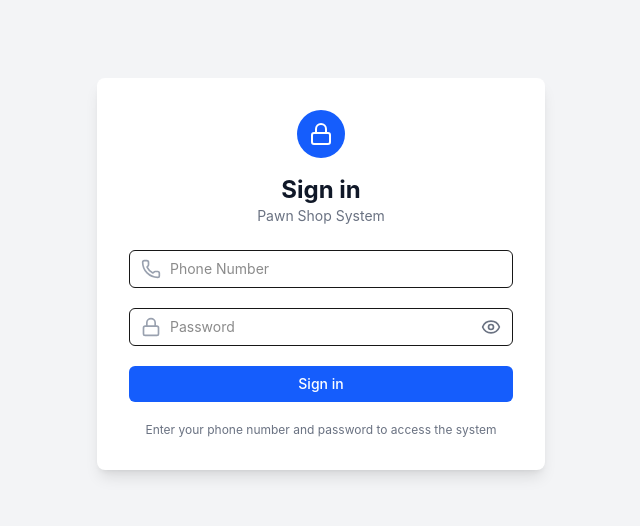
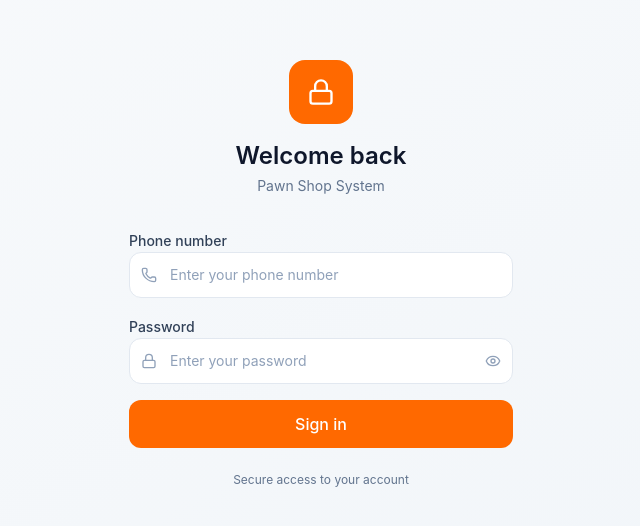
Before and after one commit to chestharas/pawn_shop_frontend, a Next.js app: page /login in a window 1280 px wide. Shown: the part 126-652 px from the top of the page, without its empty margins (319-959 px from the left). Built offline with nearby package versions, Linux system fonts and the light colour scheme; no server answers.

Commit message:
nextidfect

```diff
--- a/src/app/login/page.tsx
+++ b/src/app/login/page.tsx
@@ -3,7 +3,7 @@
 import { useState, useEffect } from 'react';
 import { useRouter } from 'next/navigation';
 import { useAuth } from '@/lib/auth';
-import { Eye, EyeOff, Lock, Phone } from 'lucide-react';
+import { Eye, EyeOff, Phone, Lock } from 'lucide-react';
 import { config } from '@/lib/config';
 
 export default function LoginPage() {
@@ -17,8 +17,11 @@ export default function LoginPage() {
   const router = useRouter();
 
   useEffect(() => {
-    if (isAuthenticated) router.push('/system');
-  }, [isAuthenticated, router]);
+    if (isAuthenticated) {
+      // Use window.location instead of router to avoid DOM conflicts
+      window.location.href = '/system';
+    }
+  }, [isAuthenticated]);
 
   const handleSubmit = async (e: React.FormEvent) => {
     e.preventDefault();
@@ -36,6 +39,7 @@ export default function LoginPage() {
 
     try {
       await login(phone, pass);
+      // Don't redirect here - let useEffect handle it
     } catch (err: any) {
       setError(err?.message || 'Failed to login.');
     } finally {
@@ -44,89 +48,97 @@ export default function LoginPage() {
   };
 
   return (
-    <div className="min-h-screen flex items-center justify-center bg-gray-100 px-4 sm:px-6 lg:px-8">
-      <div className="w-full max-w-md bg-white p-8 shadow-lg rounded-lg space-y-6">
-        <div className="flex flex-col items-center">
-          <div className="h-12 w-12 flex items-center justify-center rounded-full bg-blue-600">
-            <Lock className="h-6 w-6 text-white" />
+    <div className="min-h-screen bg-gradient-to-br from-slate-50 to-slate-100 flex items-center justify-center p-4">
+      <div className="w-full max-w-sm">
+        {/* Header */}
+        <div className="text-center mb-8">
+          <div className="inline-flex items-center justify-center w-16 h-16 bg-orange-500 rounded-2xl mb-4">
+            <Lock className="w-7 h-7 text-white" />
           </div>
-          <h2 className="mt-4 text-2xl font-bold text-gray-900">Sign in</h2>
-          <p className="text-sm text-gray-500">{config.appName}</p>
+          <h1 className="text-2xl font-semibold text-slate-900 mb-1">Welcome back</h1>
+          <p className="text-slate-500 text-sm">{config.appName}</p>
         </div>
 
-        <form onSubmit={handleSubmit} className="space-y-5">
-          <div>
-            <label htmlFor="phone_number" className="sr-only">
-              Phone Number
+        {/* Form */}
+        <form onSubmit={handleSubmit} className="space-y-4">
+          {/* Phone Input */}
+          <div className="space-y-1">
+            <label htmlFor="phone" className="text-sm font-medium text-slate-700">
+              Phone number
             </label>
             <div className="relative">
-              <Phone className="absolute left-3 top-1/2 transform -translate-y-1/2 text-gray-400 h-5 w-5" />
+              <Phone className="absolute left-3 top-1/2 -translate-y-1/2 w-4 h-4 text-slate-400" />
               <input
-                id="phone_number"
-                name="phone_number"
+                id="phone"
                 type="tel"
                 autoComplete="tel"
                 required
-                aria-label="Phone number"
-                className="pl-10 w-full px-3 py-2 border rounded-md text-sm focus:outline-none focus:ring focus:ring-blue-500"
-                placeholder="Phone Number"
                 value={phoneNumber}
                 onChange={(e) => setPhoneNumber(e.target.value)}
+                className="w-full pl-10 pr-4 py-3 bg-white border border-slate-200 rounded-xl text-sm placeholder:text-slate-400 focus:outline-none focus:ring-2 focus:ring-orange-500 focus:border-transparent transition-all"
+                placeholder="Enter your phone number"
               />
             </div>
           </div>
 
-          <div>
-            <label htmlFor="password" className="sr-only">
+          {/* Password Input */}
+          <div className="space-y-1">
+            <label htmlFor="password" className="text-sm font-medium text-slate-700">
               Password
             </label>
             <div className="relative">
-              <Lock className="absolute left-3 top-1/2 transform -translate-y-1/2 text-gray-400 h-5 w-5" />
+              <Lock className="absolute left-3 top-1/2 -translate-y-1/2 w-4 h-4 text-slate-400" />
               <input
                 id="password"
-                name="password"
                 type={showPassword ? 'text' : 'password'}
                 autoComplete="current-password"
                 required
-                aria-label="Password"
-                className="pl-10 pr-10 w-full px-3 py-2 border rounded-md text-sm focus:outline-none focus:ring focus:ring-blue-500"
-                placeholder="Password"
                 value={password}
                 onChange={(e) => setPassword(e.target.value)}
+                className="w-full pl-10 pr-10 py-3 bg-white border border-slate-200 rounded-xl text-sm placeholder:text-slate-400 focus:outline-none focus:ring-2 focus:ring-orange-500 focus:border-transparent transition-all"
+                placeholder="Enter your password"
               />
               <button
                 type="button"
-                onClick={() => setShowPassword((prev) => !prev)}
-                className="absolute right-3 top-1/2 transform -translate-y-1/2 text-gray-500 hover:text-gray-700"
-                aria-label="Toggle password visibility"
+                onClick={() => setShowPassword(!showPassword)}
+                className="absolute right-3 top-1/2 -translate-y-1/2 text-slate-400 hover:text-slate-600 transition-colors"
               >
-                {showPassword ? <EyeOff className="h-5 w-5" /> : <Eye className="h-5 w-5" />}
+                {showPassword ? (
+                  <EyeOff className="w-4 h-4" />
+                ) : (
+                  <Eye className="w-4 h-4" />
+                )}
               </button>
             </div>
           </div>
 
+          {/* Error Message */}
           {error && (
-            <div className="bg-red-100 text-red-700 text-sm p-3 rounded">
+            <div className="bg-red-50 border border-red-200 text-red-700 px-4 py-3 rounded-xl text-sm">
               {error}
             </div>
           )}
 
+          {/* Submit Button */}
           <button
             type="submit"
             disabled={isLoading}
-            className="w-full py-2 px-4 text-white bg-blue-600 rounded-md text-sm font-medium hover:bg-blue-700 focus:outline-none focus:ring-2 focus:ring-offset-2 focus:ring-blue-500 disabled:opacity-50"
+            className="w-full bg-orange-500 hover:bg-orange-600 disabled:bg-slate-400 text-white font-medium py-3 px-4 rounded-xl transition-colors focus:outline-none focus:ring-2 focus:ring-orange-500 focus:ring-offset-2"
           >
             {isLoading ? (
-              <div className="animate-spin h-4 w-4 border-b-2 border-white mx-auto rounded-full" />
+              <div className="flex items-center justify-center">
+                <div className="w-4 h-4 border-2 border-white/30 border-t-white rounded-full animate-spin" />
+              </div>
             ) : (
               'Sign in'
             )}
           </button>
+        </form>
 
-          <p className="text-xs text-center text-gray-500">
-            Enter your phone number and password to access the system
-          </p>
-        </form>
+        {/* Footer */}
+        <p className="text-center text-xs text-slate-500 mt-6">
+          Secure access to your account
+        </p>
       </div>
     </div>
   );
--- a/src/lib/api.ts
+++ b/src/lib/api.ts
@@ -179,7 +179,12 @@ export const ordersApi = {
 
     const response = await apiClient.get(`/api/order/search?${searchParams.toString()}`);
     return response.data;
-  }
+  },
+
+  getNextOrderId: async (): Promise<ApiResponse> => {
+    const response = await apiClient.get('/api/order/next-id');
+    return response.data;
+  },
 };
 
 // Pawns API - Based on your Swagger "/api/pawn"
@@ -212,7 +217,12 @@ export const pawnsApi = {
 
     const response = await apiClient.get(`/api/pawn/search?${searchParams.toString()}`);
     return response.data;
-  }
+  },
+
+  getNextPawnId: async (): Promise<ApiResponse> => {
+    const response = await apiClient.get('/api/pawn/next-id');
+    return response.data;
+  },
 };
 
 export default apiClient;
```
Also changed, not shown: src/app/system/buyandsell/OrderForm.tsx (+81 -23 lines), src/app/system/pawn/PawnForm.tsx (+58 -8 lines).
